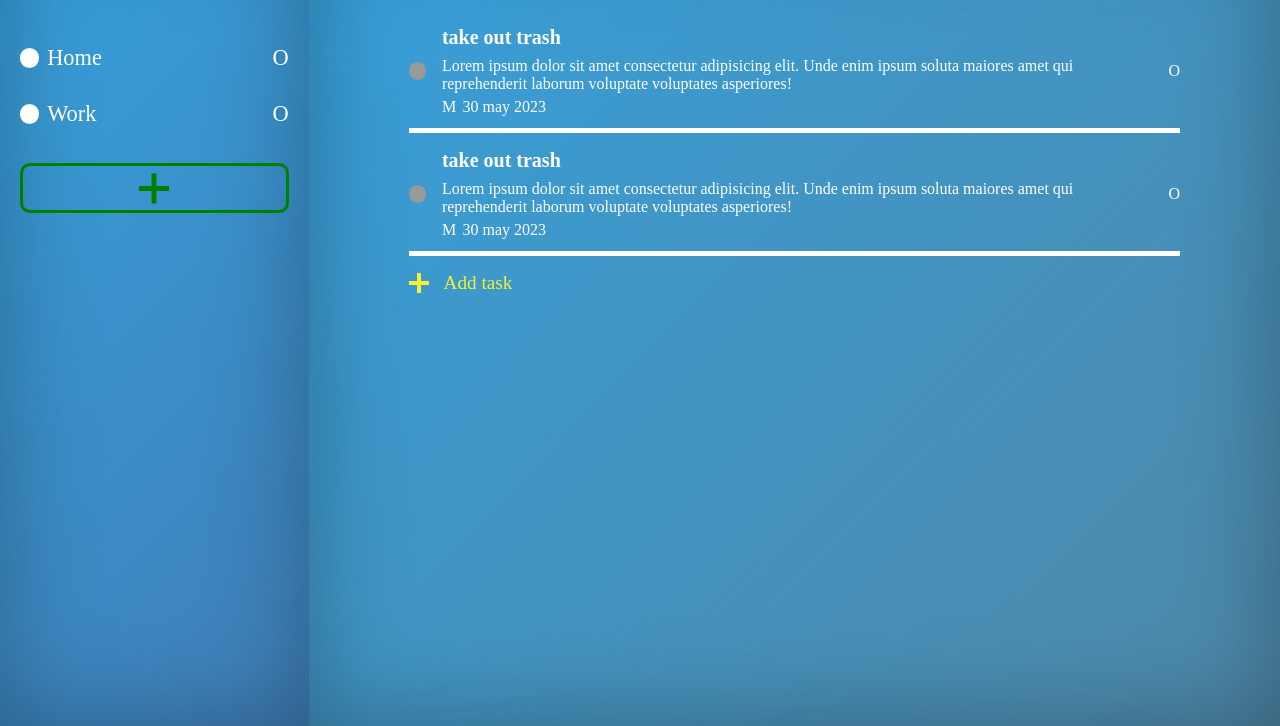
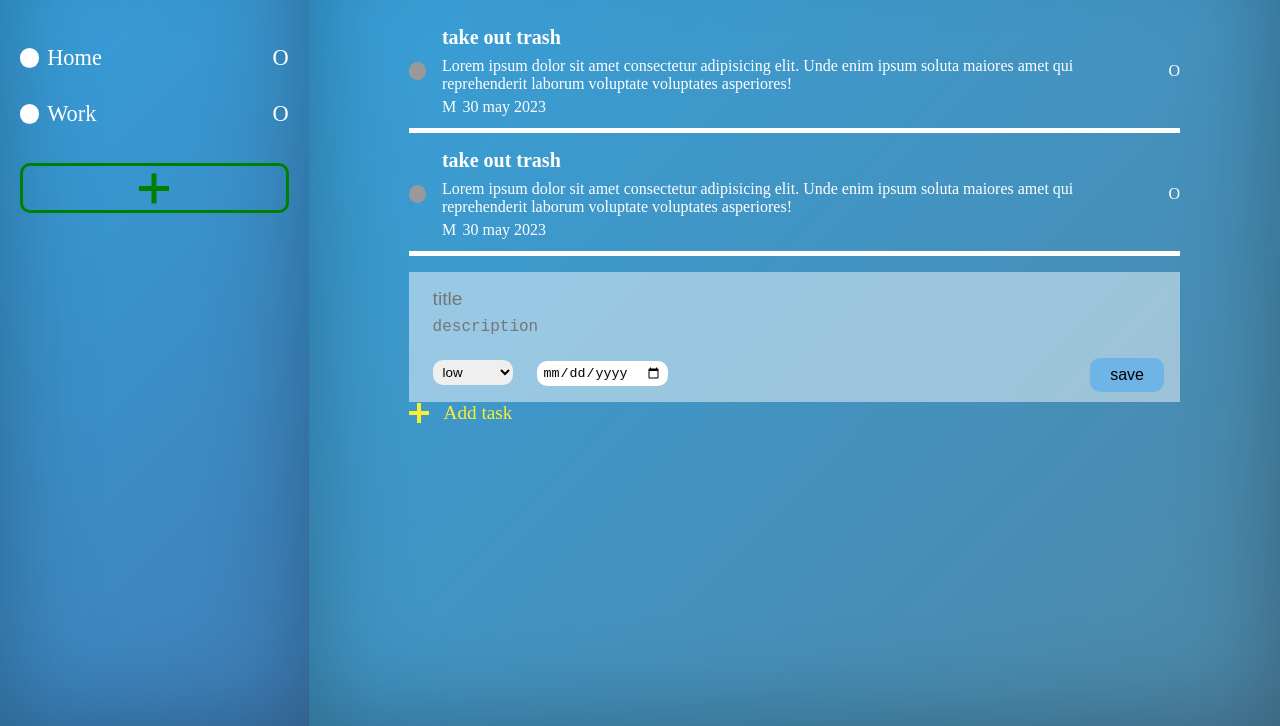
Before and after one commit to heno-s/odin-todo-manager-ts, a website: page dist/index.html in a window 1280 px wide. Shown: the part 74-800 px from the top of the page. Drawn offline with Linux system fonts and the light colour scheme.

Commit message:
Add form markup and style it, Rename classes

```diff
--- a/dist/index.html
+++ b/dist/index.html
@@ -40,7 +40,7 @@
                 <div class="tasks">
                     <div class="task">
                         <input
-                            class="priority"
+                            class="priority-checkbox"
                             type="checkbox"
                             id="checkbox"
                         />
@@ -68,7 +68,7 @@
                     </div>
                     <div class="task">
                         <input
-                            class="priority"
+                            class="priority-checkbox"
                             type="checkbox"
                             id="checkbox"
                         />
@@ -95,6 +95,33 @@
                         </div>
                     </div>
                 </div>
+                <form class="add-task-form">
+                    <input
+                        type="text"
+                        placeholder="title"
+                        name="title"
+                        class="title"
+                    />
+                    <textarea
+                        placeholder="description"
+                        name="description"
+                        class="description"
+                        rows="2"
+                    ></textarea>
+                    <div>
+                        <select class="priority" name="priority">
+                            <option value="0">low</option>
+                            <option value="1">medium</option>
+                            <option value="2">high</option>
+                        </select>
+                        <input
+                            type="date"
+                            name="due-date"
+                            class="due-date"
+                        />
+                    </div>
+                    <button class="save-button">save</button>
+                </form>
                 <div class="add-task">
                     <div class="add-task-mark"></div>
                     Add task
--- a/dist/style.css
+++ b/dist/style.css
@@ -54,9 +54,12 @@
     margin-left: auto;
 }
 
-.project:hover,
 .project.active {
     color: #f8f034;
+}
+
+.project:hover:not(.active) {
+    scale: 1.01;
 }
 
 .project:hover .project-name,
@@ -105,7 +108,7 @@ main {
     padding-bottom: 12px;
 }
 
-.priority {
+.priority-checkbox {
     appearance: none;
     cursor: pointer;
     width: 24px;
@@ -116,27 +119,27 @@ main {
     place-items: center;
 }
 
-.priority.low {
+.priority-checkbox.low {
     background-color: #999999;
 }
 
-.priority.medium {
+.priority-checkbox.medium {
     background-color: #6fb4e7;
 }
 
-.priority.high {
+.priority-checkbox.high {
     background-color: #f26f26;
 }
 
-.priority:checked {
+.priority-checkbox:checked {
     background-color: #fff;
 }
 
-.priority:checked + .task-body {
+.priority-checkbox:checked + .task-body {
     text-decoration: line-through;
 }
 
-.priority:checked::before {
+.priority-checkbox:checked::before {
     content: "✔";
     font-size: 1rem;
 }
@@ -195,3 +198,54 @@ main {
 .add-task-mark::before {
     rotate: 90deg;
 }
+
+.add-task-form {
+    background-color: #fff7;
+    padding: 16px 24px;
+    position: relative;
+}
+
+.title,
+.description {
+    outline: none;
+    background-color: transparent;
+    border: none;
+}
+
+.title {
+    font-size: 1.2rem;
+    margin-bottom: 8px;
+    width: 60%;
+}
+
+.description {
+    font-size: 1rem;
+    display: block;
+    resize: none;
+    width: 80%;
+    margin-bottom: 6px;
+}
+
+.priority {
+    margin-right: 20px;
+}
+
+.priority,
+.due-date {
+    padding: 4px 6px;
+    border-radius: 10px;
+}
+
+.due-date {
+    cursor: text;
+}
+
+.save-button {
+    font-size: 1rem;
+    position: absolute;
+    right: 16px;
+    bottom: 10px;
+    background-color: #6fb4e7;
+    padding: 8px 20px;
+    border-radius: 10px;
+}
```
